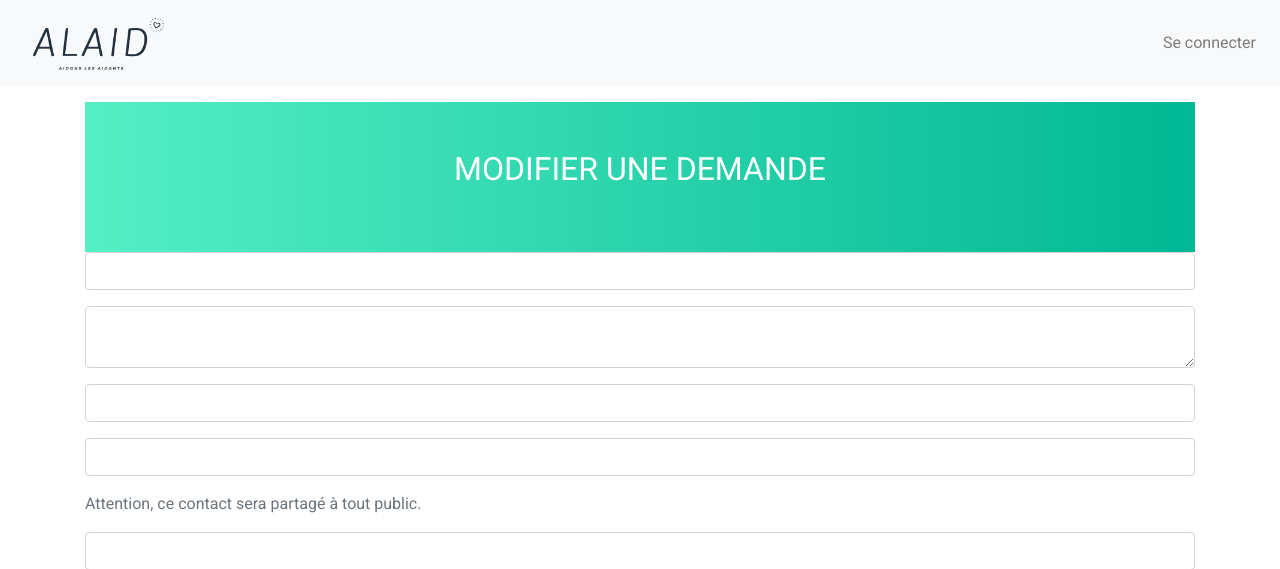
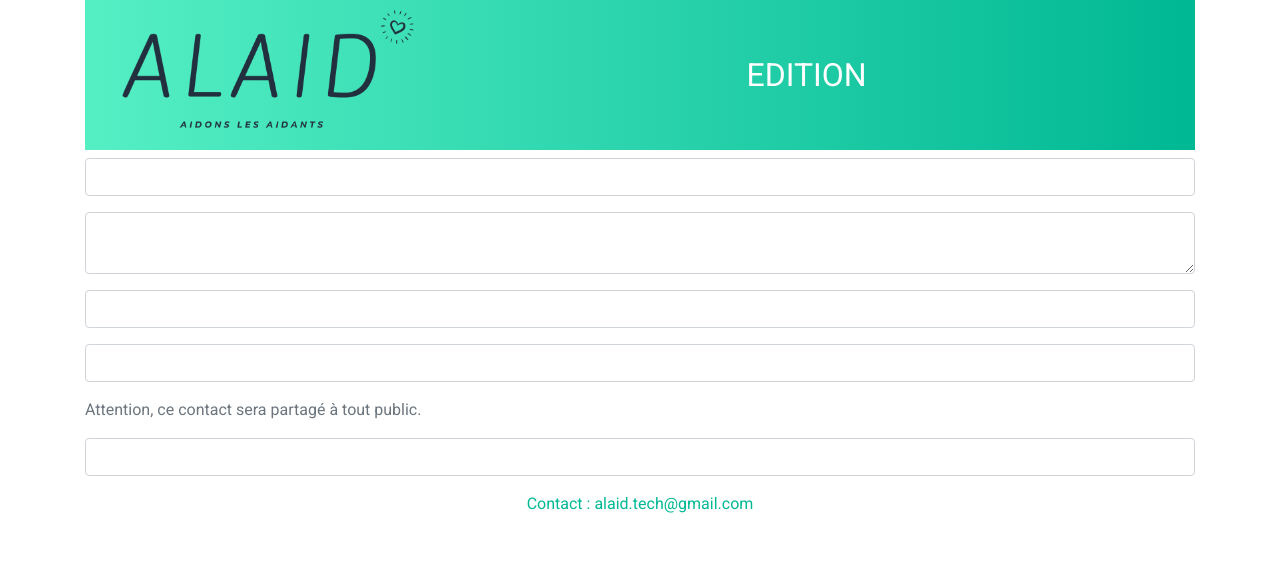
Before and after one commit to hackathoncovid19/aidonslesaidants, a Symfony app: template templates/ticket/edit.html.twig in a window 1280 px wide. Shown: the top 569 px of the page. Run offline with Twig, Linux system fonts and the light colour scheme; the template is opened without the code that fills it, so the values that code supplies are empty; form fields are guessed from the names that the template uses; some libraries are stand-ins or nearby versions.

Commit message:
logo everywhere

```diff
--- a/templates/base.html.twig
+++ b/templates/base.html.twig
@@ -14,7 +14,7 @@
         {% endblock %}
     </head>
     <body>
-        <nav class="navbar navbar-expand-lg navbar-light bg-light mb-3">
+        <!-- <nav class="navbar navbar-expand-lg navbar-light bg-light mb-3">
             <a class="navbar-brand" href="#">
                 <img height="60" src="{{ asset('img/logo.png') }}"/>
             </a>
@@ -29,9 +29,16 @@
                     </li>
                 </ul>
             </div>
-        </nav>
-
-        {% block body %}{% endblock %}
+        </nav> -->
+        {% block alert %}{% endblock %}
+        <div class="container-sm">
+            <div id="headForm">
+              <img id="logo" class="float-left" src="{{ asset('img/logo.png') }}"/>
+      				<h2 class="text-uppercase text-center float-right titre">{% block headForm %}ALAID{% endblock %}</h2>
+            </div>
+            {% block body %}
+            {% endblock %}
+        </div>
         {% block javascripts %}
             <!-- Optional JavaScript -->
             <!-- jQuery first, then Popper.js, then Bootstrap JS -->
--- a/templates/ticket/create.html.twig
+++ b/templates/ticket/create.html.twig
@@ -6,11 +6,8 @@
     <link href="{{ asset('css/ticket/create.css') }}" rel="stylesheet"/>
 {% endblock %}
 
+{% block headForm %}Nouvelle demande{% endblock %}
 {% block body %}
-    <div class="container-sm">
-        <div id="headForm">
-            <h2 class="text-center text-uppercase pt-5">Creer une nouvelle demande</h2>
-        </div>
 
         {% for message in app.flashes('notice') %}
             <div class="alert alert-info">{{ message }}</div>
@@ -73,7 +70,6 @@
             </div>
 
         {{ form_end(form) }}
-    </div>
 {% endblock %}
 
 {% block javascripts %}
--- a/templates/ticket/edit.html.twig
+++ b/templates/ticket/edit.html.twig
@@ -6,11 +6,8 @@
     <link href="{{ asset('css/ticket/create.css') }}" rel="stylesheet"/>
 {% endblock %}
 
+{% block headForm %}Edition{% endblock %}
 {% block body %}
-    <div class="container-sm">
-        <div id="headForm">
-            <h2 class="text-center text-uppercase pt-5">Modifier une demande</h2>
-        </div>
 
         {% for message in app.flashes('notice') %}
             <div class="alert alert-info">{{ message }}</div>
@@ -35,5 +32,4 @@
             <p>Attention, ce contact sera partagé à tout public.</p>
             {{ form_widget(form.valider) }}
         {{ form_end(form) }}
-    </div>
 {% endblock %}
--- a/templates/ticket/view.html.twig
+++ b/templates/ticket/view.html.twig
@@ -7,11 +7,8 @@
     <link href="{{ asset('css/ticket/view.css') }}" rel="stylesheet"/>
 {% endblock %}
 
+{% block headForm %}detail de la demande{% endblock %}
 {% block body %}
-    <div class="container-sm">
-        <div id="headForm">
-            <h2 class="text-center text-uppercase pt-5">Détail de la demande {{ ticket.title }}</h2>
-        </div>
         <div class="card mt-5">
             <h5 class="card-header text-perso">{{ ticket.title }}</h5>
             <div class="card-body">
@@ -41,5 +38,4 @@
                 </div>
             </div>
         </div>
-    </div>
 {% endblock %}
--- a/templates/user/create.html.twig
+++ b/templates/user/create.html.twig
@@ -6,11 +6,8 @@
     <link href="{{ asset('css/user/create.css') }}" rel="stylesheet"/>
 {% endblock %}
 
+{% block headForm %}inscription{% endblock %}
 {% block body %}
-    <div class="container-sm">
-        <div id="headForm">
-            <h2 class="text-center text-uppercase pt-5">inscription</h2>
-        </div>
         {{ form_start(form)}}
         <div class="m-5">
         <div class="form-group">
@@ -26,5 +23,4 @@
         </div>
         </div>
         {{ form_end(form) }}
-    </div>
  {% endblock %}
```
Also changed, not shown: templates/ticket/list.html.twig (+2 -8 lines), templates/user/login.html.twig (+6 -9 lines), templates/ticket/list_by_user.html.twig (line endings or trailing spaces).
